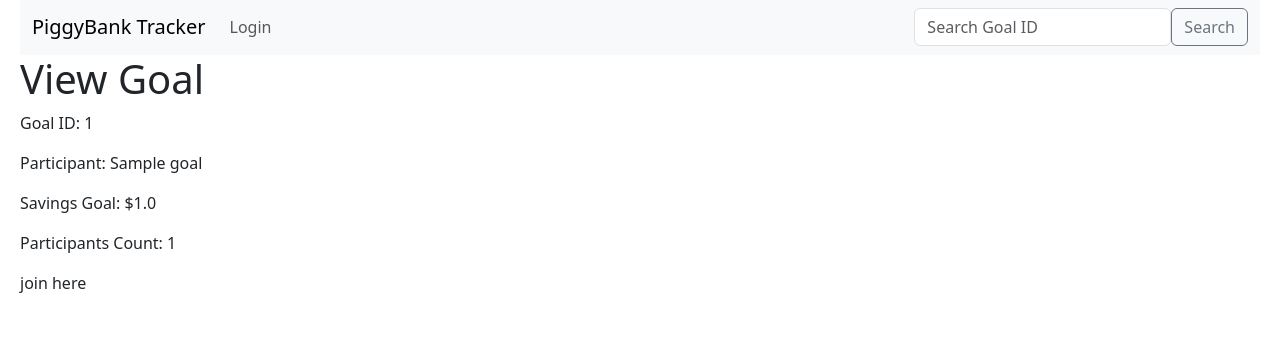
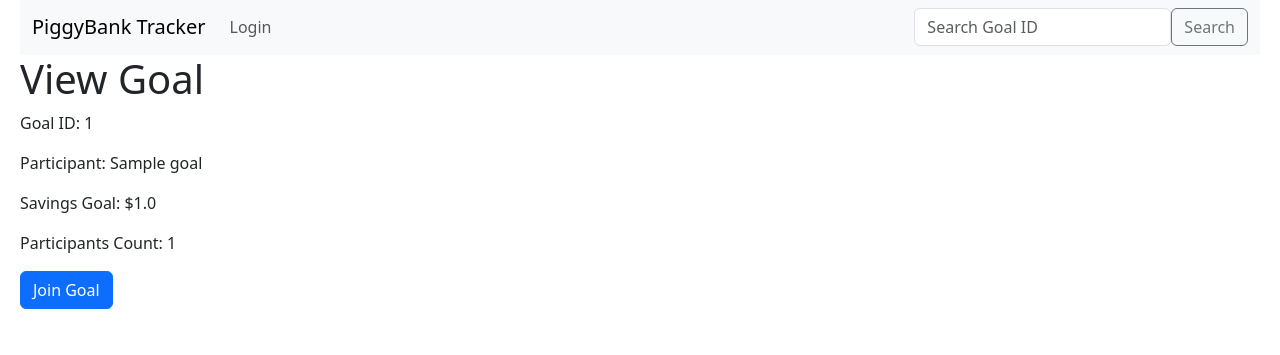
Before and after one commit to undroo/piggybank, a Flask app: page /view_goal/1 in a window 1280 px wide. Shown: the part 21-376 px from the top of the page. Run offline with Flask 3, Linux system fonts and the light colour scheme; tables that the repository leaves empty hold one stand-in row (values such as "Sample post"); some libraries are stand-ins or nearby versions.

Commit message:
added ability to join and leave goals. Also updated user_id to be a 6 digit random string

```diff
--- a/app.py
+++ b/app.py
@@ -5,8 +5,8 @@ import secrets
 import os
 from flask_wtf.csrf import CSRFProtect
 # Internal libraries
-from models import db, User, init_db, Goal
-from forms import RegisterForm, LoginForm, GoalForm, SearchGoalForm, DeleteGoalForm
+from models import db, User, init_db, Goal, user_goal_association
+from forms import RegisterForm, LoginForm, GoalForm, SearchGoalForm, DeleteGoalForm, JoinGoalForm
 
 app = Flask(__name__)
 init_db(app)
@@ -18,15 +18,32 @@ csrf = CSRFProtect(app)
 # Move this to a helper.py
 def generate_goal_id():
     # Generate a random 6-character string of numbers and letters
-    return ''.join(secrets.choice(string.ascii_letters + string.digits) for _ in range(6))
+    while True:
+        # Generate a random 6-digit ID
+        goal_id = ''.join(secrets.choice(string.ascii_letters + string.digits) for _ in range(6))
+
+        # Check if the ID is already in use
+        if not Goal.query.filter_by(id=goal_id).first():
+            return goal_id
+
+def generate_user_id():
+    while True:
+        # Generate a random 6-digit ID
+        user_id = ''.join(secrets.choice(string.ascii_letters + string.digits) for _ in range(6))
+
+        # Check if the ID is already in use
+        if not User.query.filter_by(id=user_id).first():
+            return user_id
 
 def is_creator(user_id, goal):
     """Check if the user is the creator of the goal."""
     return str(goal.user_id) == str(user_id)
 
-def is_participant(user, goal):
+def is_participant(user_id, goal_id):
     """Check if the user is a participant in the goal."""
-    return user in goal.participants
+
+    return db.session.query(user_goal_association).filter_by(user_id=user_id, goal_id=goal_id).count() > 0
+    # return user in goal.participants
 
 
 # Function for the navbar
@@ -62,6 +79,7 @@ def register():
         # You can access form data using form.username.data, form.email.data, etc.
 
         new_user = User(
+            id = generate_user_id(),
             username=form.username.data,
             email=form.email.data,
             # password=User.set_password(form.password.data)
@@ -81,7 +99,7 @@ def logout():
     # Log out the user
     session.pop('user_id', None)
     flash('You have been logged out.', 'info')
-    return redirect(url_for('index'))
+    return redirect(url_for('login'))
 
 @app.route('/', methods=['GET', 'POST'])
 def index():
@@ -182,21 +200,24 @@ def view_goal(goal_id):
 
     if 'user_id' in session:
         user_id = session['user_id']
-        user = db.session.get(User, user_id)
+        # user = db.session.get(User, user_id)
+
         # Check if the user is the creator of the goal
         is_creator_goal = is_creator(user_id, goal)
         # Check if the user is a participant in the goal, creators are already participating
-        is_participant_goal = is_participant(user, goal)
-        is_participant_goal == True if is_creator_goal else is_participant_goal
-        delete_form = DeleteGoalForm()
+        is_participant_goal = is_participant(user_id, goal_id)
+        # is_participant_goal == True if is_creator_goal else is_participant_goal
+
         return render_template('view_goal.html',
                                goal=goal, is_creator_goal=is_creator_goal,
-                               is_participant_goal=is_participant_goal,
-                               delete_form=delete_form)
+                               is_participant=is_participant_goal)
 
 
     # Render the template with the specific goal
-    return render_template('view_goal.html', goal=goal, is_creator_goal=False, is_participant_goal=False)
+    return render_template('view_goal.html',
+                           goal=goal,
+                           is_creator_goal=False,
+                           is_participant=False)
 
 @app.route('/delete_goal/<string:goal_id>', methods=['POST'])
 def delete_goal(goal_id):
@@ -216,7 +237,8 @@ def delete_goal(goal_id):
             db.session.delete(goal)
             db.session.commit()
             flash('Goal deleted successfully!', 'success')
-        except:
+        except Exception as e:
+            print(e)
             db.session.rollback()
             # Retry the operation or handle it appropriately
     else:
@@ -224,6 +246,65 @@ def delete_goal(goal_id):
 
     return redirect(url_for('dashboard'))
 
+@app.route('/join_goal/<string:goal_id>', methods=['POST'])
+def join_goal(goal_id):
+    # Check if the user is logged in
+    if 'user_id' not in session:
+        flash('You need to log in to join a goal.', 'warning')
+        return redirect(url_for('login'))
+
+    user_id = session['user_id']
+    user = db.session.get(User,user_id)
+    goal = db.session.get(Goal,goal_id)
+
+    # Check if the user is not already a participant in the goal
+    if goal and user and user not in goal.participants:
+        # Add the user to the goal's participants
+        goal.add_participant(user)
+
+        # Add the goal to the user's list of goals
+        user.goals.append(goal)
+
+        # db.session.refresh(goal)
+        db.session.commit()
+
+        flash('You have successfully joined the goal!', 'success')
+        return redirect(url_for('view_goal', goal_id=goal_id))
+    else:
+        flash('You are already a participant in this goal.', 'danger')
+        return redirect(url_for('view_goal', goal_id=goal_id))
+
+@app.route('/leave_goal/<string:goal_id>', methods=['POST'])
+def leave_goal(goal_id):
+    # Check if the user is logged in
+    if 'user_id' not in session:
+        flash('You need to log in to leave a goal.', 'warning')
+        return redirect(url_for('login'))
+
+    user_id = session['user_id']
+    goal = db.session.get(Goal,goal_id)
+
+    # Check if the user is a participant in the goal
+    is_participant_goal = is_participant(user_id, goal_id)
+
+    # Check if the user is the creator of the goal
+    is_creator_goal = (goal.user_id == user_id if goal else False)
+
+    if is_participant_goal and not is_creator_goal:
+        # Remove the user from the goal's participants
+        user = db.session.get(User,user_id)
+        goal.remove_participant(user)
+
+        # Remove the goal from the user's list of goals
+        user.goals.remove(goal)
+
+        db.session.commit()
+
+        flash('You have successfully left the goal.', 'success')
+    else:
+        flash('You cannot leave the goal. Either you are not a participant or you are the creator.', 'danger')
+
+    return redirect(url_for('view_goal', goal_id=goal_id))
 
 if __name__ == '__main__':
     app.run(debug=True)
--- a/forms.py
+++ b/forms.py
@@ -32,3 +32,6 @@ class SearchGoalForm(FlaskForm):
 
 class DeleteGoalForm(FlaskForm):
     submit = SubmitField('Delete Goal')
+
+class JoinGoalForm(FlaskForm):
+    submit = SubmitField('Join Goal')
--- a/templates/view_goal.html
+++ b/templates/view_goal.html
@@ -25,12 +25,23 @@
         <p>Participants Count: {{ goal.number_of_participants }}</p>
         {% if is_creator_goal %}
             <form method="post" action="{{ url_for('delete_goal', goal_id=goal.id) }}">
-                {{ delete_form.hidden_tag() }}
+                <input type="hidden" name="csrf_token" value="{{ csrf_token() }}">
                 <button type="submit" class="btn btn-danger">Delete Goal</button>
             </form>
         {% endif %}
-        {% if not is_participant_goal %}
-            <p>join here</p>
+        {% if not is_participant %}
+            <form method="post" action="{{ url_for('join_goal', goal_id=goal.id) }}">
+                <input type="hidden" name="csrf_token" value="{{ csrf_token() }}">
+                <button type="submit" class="btn btn-primary">Join Goal</button>
+            </form>
+        {% else %}
+            {% if not is_creator_goal %}
+                <form method="post" action="{{ url_for('leave_goal', goal_id=goal.id) }}">
+                    <!-- Add CSRF token for security -->
+                    <input type="hidden" name="csrf_token" value="{{ csrf_token() }}">
+                    <button type="submit" class="btn btn-danger">Leave Goal</button>
+                </form>
+            {% endif %}
         {% endif %}
     {% else %}
         <p>Goal not found.</p>
```
Also changed, not shown: models.py (+9 -2 lines), site.db.
